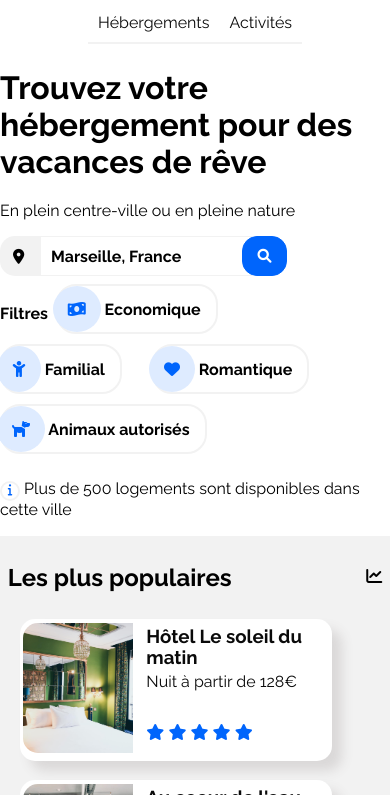
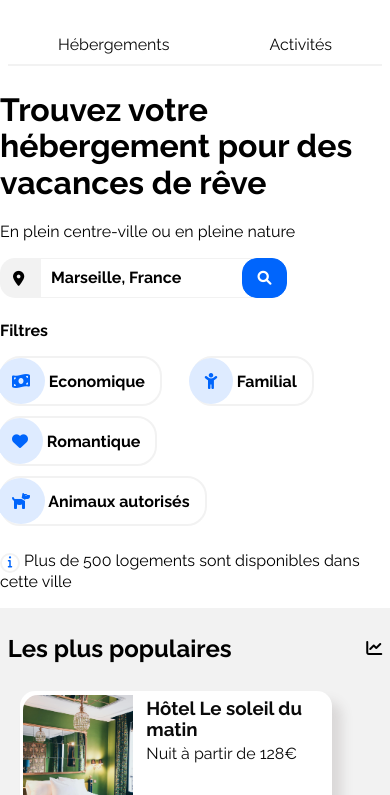
Before and after one commit to AuroreTurtle/P2_Booki, a plain HTML site: page index.html in a window 390 px wide. Shown: the part 49-844 px from the top of the page. Drawn offline with Linux system fonts and the light colour scheme.

Commit message:
Améliorations du code

```diff
--- a/css/style.css
+++ b/css/style.css
@@ -435,6 +435,7 @@ footer li {
       justify-content: space-between;
       align-items: flex-start;
       padding: 0;
+      margin-top: 10%;
    }
 
    #menu li {
@@ -443,11 +444,13 @@ footer li {
 
    #menu a {
       border-bottom: 2px solid #F2F2F2;
+      padding: 0 50px 10px 50px;
    }
 
    #menu a:hover {
       border-bottom: 2px solid #0065FC;
       border-top: none;
+      padding: 0 50px 10px 50px;
    }
 
    /* Barre de recherche */
@@ -471,6 +474,12 @@ footer li {
    }
 
    /* Filtres */
+   #filtre p {
+      /* permet de mettre le titre en haut sur toute la ligne et avoir les cartes en dessous */
+      order: -1;
+      flex: 1 0 100%;
+   }
+
    .filtre-item {
       margin-bottom: 10px;
    }
```
Also changed, not shown: index.html (+1 -0 lines).
